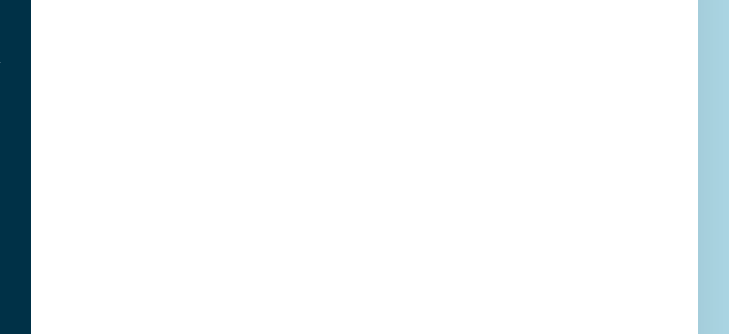
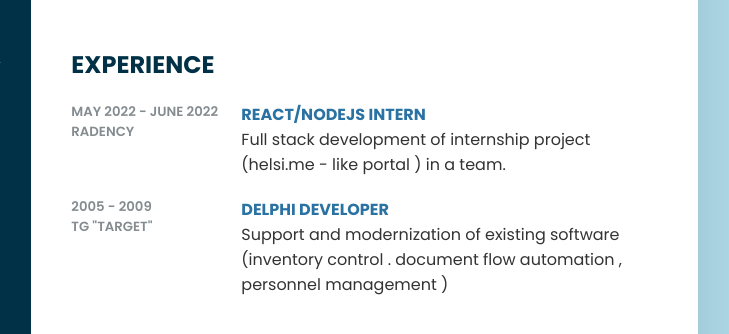
Before and after one commit to canterbery/homepage, a plain HTML site: page index.html in a window 1280 px wide. Shown: the part 238-572 px from the top of the page, 442-1171 px from the left. Drawn offline with Linux system fonts and the light colour scheme.

Commit message:
Added work experience section

```diff
--- a/index.html
+++ b/index.html
@@ -111,6 +111,40 @@
             opportunity to join BSA.
           </p>
         </div>
+        <!-- Work Experience -->
+        <div class="about-me">
+          <h2 class="about-me__name">Experience</h2>
+          <div class="work-experience">
+            <div class="work-experience-item">
+              <div class="work-experience-item__year-company">
+                <h5>May 2022 - June 2022</h5>
+                <h5>Radency</h5>
+              </div>
+
+              <div class="work-experience-item__position">
+                <h4>React/NodeJS Intern</h4>
+                <p>
+                  Full stack development of internship project (helsi.me - like
+                  portal ) in a team.
+                </p>
+              </div>
+            </div>
+            <div class="work-experience-item">
+              <div class="work-experience-item__year-company">
+                <h5>2005 - 2009</h5>
+                <h5>TG "Target"</h5>
+              </div>
+
+              <div class="work-experience-item__position">
+                <h4>Delphi developer</h4>
+                <p>
+                  Support and modernization of existing software (inventory
+                  control . document flow automation , personnel management )
+                </p>
+              </div>
+            </div>
+          </div>
+        </div>
       </div>
     </div>
   </body>
--- a/styles.css
+++ b/styles.css
@@ -128,3 +128,21 @@ body {
 .about-me p {
   color: #333;
 }
+/* Work experience */
+.work-experience-item {
+  display: flex;
+  gap: 20px;
+  margin: 20px 0;
+}
+.work-experience-item__year-company {
+  min-width: 150px;
+}
+.work-experience-item__year-company h5 {
+  text-transform: uppercase;
+  color: #848c90;
+  font-weight: 600;
+}
+.work-experience-item__position h4 {
+  text-transform: uppercase;
+  color: #2a72a2;
+}
```
